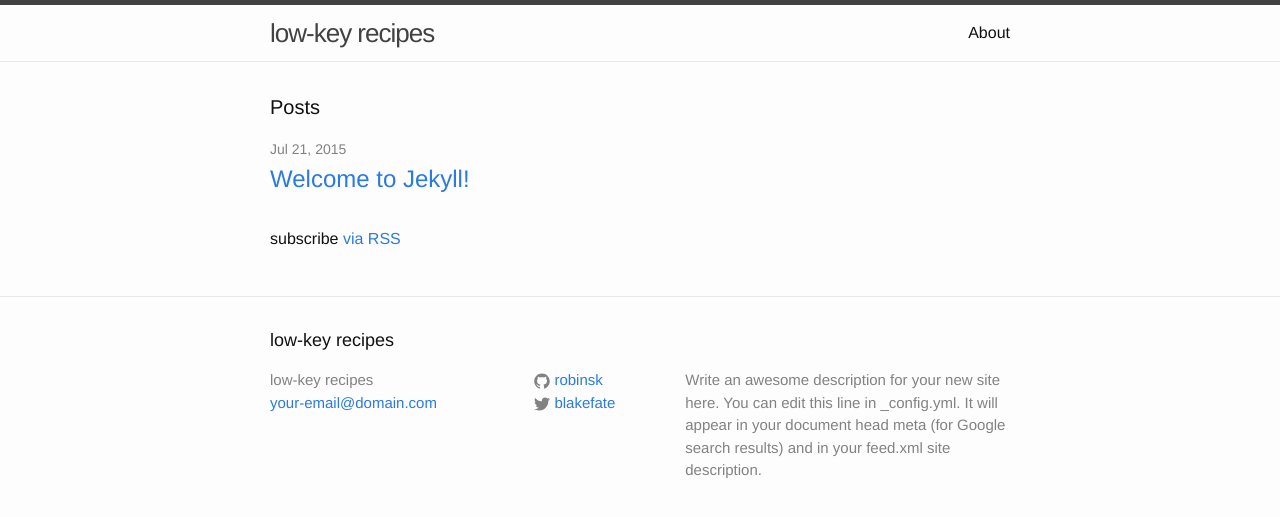
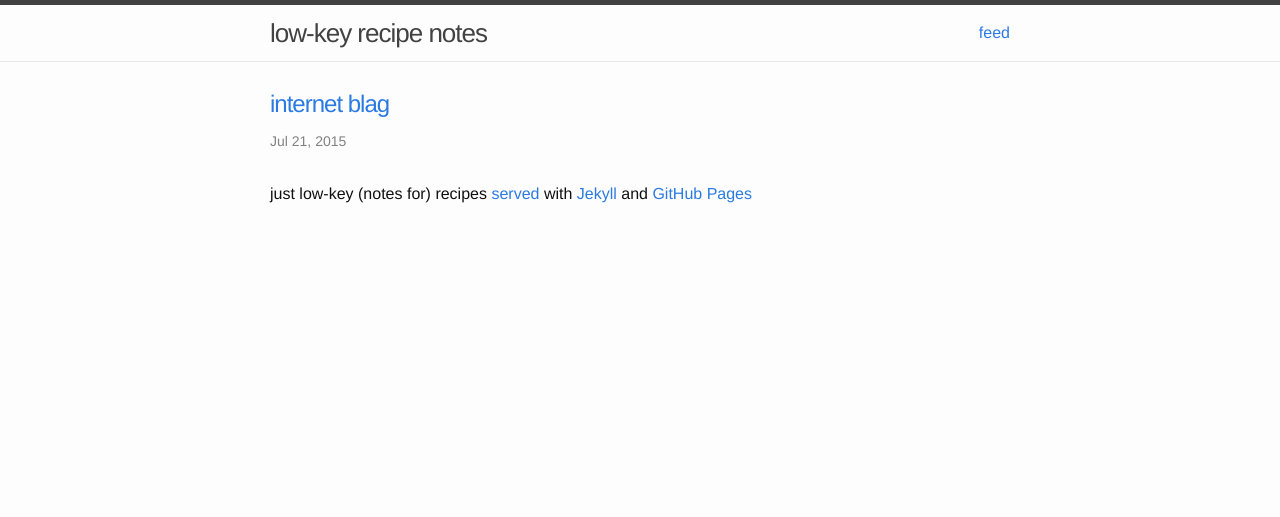
Before and after one commit to robinsk/recipes, a Jekyll site: the page built from index.html, in a window 1280 px wide. Shown: the top 517 px of the page. Built offline with Jekyll 4.4.1, drawn with Linux system fonts in a browser that asks for light colours.

Commit message:
Make it mine

```diff
--- a/_config.yml
+++ b/_config.yml
@@ -1,14 +1,7 @@
 # Site settings
-title: low-key recipes
-email: your-email@domain.com
-description: > # this means to ignore newlines until "baseurl:"
-  Write an awesome description for your new site here. You can edit this
-  line in _config.yml. It will appear in your document head meta (for
-  Google search results) and in your feed.xml site description.
-baseurl: "/recipes/" # the subpath of your site, e.g. /blog/
-url: "http://robinsk.github.io" # the base hostname & protocol for your site
-twitter_username: blakefate
-github_username:  robinsk
+title: low-key recipe notes
+baseurl: "/recipes"
+url: "http://robinsk.github.io"
 
 # Build settings
 markdown: kramdown
--- a/_includes/footer.html
+++ /dev/null
@@ -1,55 +0,0 @@
-<footer class="site-footer">
-
-  <div class="wrapper">
-
-    <h2 class="footer-heading">{{ site.title }}</h2>
-
-    <div class="footer-col-wrapper">
-      <div class="footer-col  footer-col-1">
-        <ul class="contact-list">
-          <li>{{ site.title }}</li>
-          <li><a href="mailto:{{ site.email }}">{{ site.email }}</a></li>
-        </ul>
-      </div>
-
-      <div class="footer-col  footer-col-2">
-        <ul class="social-media-list">
-          {% if site.github_username %}
-          <li>
-            <a href="https://github.com/{{ site.github_username }}">
-              <span class="icon  icon--github">
-                <svg viewBox="0 0 16 16">
-                  <path fill="#828282" d="M7.999,0.431c-4.285,0-7.76,3.474-7.76,7.761 c0,3.428,2.223,6.337,5.307,7.363c0.388,0.071,0.53-0.168,0.53-0.374c0-0.184-0.007-0.672-0.01-1.32 c-2.159,0.469-2.614-1.04-2.614-1.04c-0.353-0.896-0.862-1.135-0.862-1.135c-0.705-0.481,0.053-0.472,0.053-0.472 c0.779,0.055,1.189,0.8,1.189,0.8c0.692,1.186,1.816,0.843,2.258,0.645c0.071-0.502,0.271-0.843,0.493-1.037 C4.86,11.425,3.049,10.76,3.049,7.786c0-0.847,0.302-1.54,0.799-2.082C3.768,5.507,3.501,4.718,3.924,3.65 c0,0,0.652-0.209,2.134,0.796C6.677,4.273,7.34,4.187,8,4.184c0.659,0.003,1.323,0.089,1.943,0.261 c1.482-1.004,2.132-0.796,2.132-0.796c0.423,1.068,0.157,1.857,0.077,2.054c0.497,0.542,0.798,1.235,0.798,2.082 c0,2.981-1.814,3.637-3.543,3.829c0.279,0.24,0.527,0.713,0.527,1.437c0,1.037-0.01,1.874-0.01,2.129 c0,0.208,0.14,0.449,0.534,0.373c3.081-1.028,5.302-3.935,5.302-7.362C15.76,3.906,12.285,0.431,7.999,0.431z"/>
-                </svg>
-              </span>
-
-              <span class="username">{{ site.github_username }}</span>
-            </a>
-          </li>
-          {% endif %}
-
-          {% if site.twitter_username %}
-          <li>
-            <a href="https://twitter.com/{{ site.twitter_username }}">
-              <span class="icon  icon--twitter">
-                <svg viewBox="0 0 16 16">
-                  <path fill="#828282" d="M15.969,3.058c-0.586,0.26-1.217,0.436-1.878,0.515c0.675-0.405,1.194-1.045,1.438-1.809
-                  c-0.632,0.375-1.332,0.647-2.076,0.793c-0.596-0.636-1.446-1.033-2.387-1.033c-1.806,0-3.27,1.464-3.27,3.27 c0,0.256,0.029,0.506,0.085,0.745C5.163,5.404,2.753,4.102,1.14,2.124C0.859,2.607,0.698,3.168,0.698,3.767 c0,1.134,0.577,2.135,1.455,2.722C1.616,6.472,1.112,6.325,0.671,6.08c0,0.014,0,0.027,0,0.041c0,1.584,1.127,2.906,2.623,3.206 C3.02,9.402,2.731,9.442,2.433,9.442c-0.211,0-0.416-0.021-0.615-0.059c0.416,1.299,1.624,2.245,3.055,2.271 c-1.119,0.877-2.529,1.4-4.061,1.4c-0.264,0-0.524-0.015-0.78-0.046c1.447,0.928,3.166,1.469,5.013,1.469 c6.015,0,9.304-4.983,9.304-9.304c0-0.142-0.003-0.283-0.009-0.423C14.976,4.29,15.531,3.714,15.969,3.058z"/>
-                </svg>
-              </span>
-
-              <span class="username">{{ site.twitter_username }}</span>
-            </a>
-          </li>
-          {% endif %}
-        </ul>
-      </div>
-
-      <div class="footer-col  footer-col-3">
-        <p class="text">{{ site.description }}</p>
-      </div>
-    </div>
-
-  </div>
-
-</footer>
--- a/_includes/head.html
+++ /dev/null
@@ -1,11 +0,0 @@
-<head>
-    <meta charset="utf-8">
-    <meta name="viewport" content="width=device-width initial-scale=1" />
-    <meta http-equiv="X-UA-Compatible" content="IE=edge">
-
-    <title>{% if page.title %}{{ page.title }}{% else %}{{ site.title }}{% endif %}</title>
-    <meta name="description" content="{{ site.description }}">
-
-    <link rel="stylesheet" href="{{ "/css/main.css" | prepend: site.baseurl }}">
-    <link rel="canonical" href="{{ page.url | replace:'index.html','' | prepend: site.baseurl | prepend: site.url }}">
-</head>
--- a/_includes/header.html
+++ /dev/null
@@ -1,27 +0,0 @@
-<header class="site-header">
-
-  <div class="wrapper">
-
-    <a class="site-title" href="{{ site.baseurl }}/">{{ site.title }}</a>
-
-    <nav class="site-nav">
-      <a href="#" class="menu-icon">
-        <svg viewBox="0 0 18 15">
-          <path fill="#424242" d="M18,1.484c0,0.82-0.665,1.484-1.484,1.484H1.484C0.665,2.969,0,2.304,0,1.484l0,0C0,0.665,0.665,0,1.484,0 h15.031C17.335,0,18,0.665,18,1.484L18,1.484z"/>
-          <path fill="#424242" d="M18,7.516C18,8.335,17.335,9,16.516,9H1.484C0.665,9,0,8.335,0,7.516l0,0c0-0.82,0.665-1.484,1.484-1.484 h15.031C17.335,6.031,18,6.696,18,7.516L18,7.516z"/>
-          <path fill="#424242" d="M18,13.516C18,14.335,17.335,15,16.516,15H1.484C0.665,15,0,14.335,0,13.516l0,0 c0-0.82,0.665-1.484,1.484-1.484h15.031C17.335,12.031,18,12.696,18,13.516L18,13.516z"/>
-        </svg>
-      </a>
-
-      <div class="trigger">
-        {% for page in site.pages %}
-          {% if page.title %}
-          <a class="page-link" href="{{ page.url | prepend: site.baseurl }}">{{ page.title }}</a>
-          {% endif %}
-        {% endfor %}
-      </div>
-    </nav>
-
-  </div>
-
-</header>
--- a/_layouts/default.html
+++ b/_layouts/default.html
@@ -1,11 +1,42 @@
 <!DOCTYPE html>
 <html>
 
-  {% include head.html %}
+  <head>
+    <meta charset="utf-8">
+    <meta name="viewport" content="width=device-width initial-scale=1" />
+    <meta http-equiv="X-UA-Compatible" content="IE=edge">
+
+    <title>{% if page.title %}{{ page.title }} | {{ site.title }}{% else %}{{ site.title }}{% endif %}</title>
+
+    <link rel="stylesheet" href="{{ "/css/main.css" | prepend: site.baseurl }}">
+    <link rel="canonical" href="{{ page.url | replace:'index.html','' | prepend: site.baseurl | prepend: site.url }}">
+  </head>
 
   <body>
 
-    {% include header.html %}
+    <header class="site-header">
+      <div class="wrapper">
+        <a class="site-title" href="{{ site.baseurl }}/">{{ site.title }}</a>
+        <nav class="site-nav">
+          <a href="#" class="menu-icon">
+            <svg viewBox="0 0 18 15">
+              <path fill="#424242" d="M18,1.484c0,0.82-0.665,1.484-1.484,1.484H1.484C0.665,2.969,0,2.304,0,1.484l0,0C0,0.665,0.665,0,1.484,0 h15.031C17.335,0,18,0.665,18,1.484L18,1.484z"/>
+              <path fill="#424242" d="M18,7.516C18,8.335,17.335,9,16.516,9H1.484C0.665,9,0,8.335,0,7.516l0,0c0-0.82,0.665-1.484,1.484-1.484 h15.031C17.335,6.031,18,6.696,18,7.516L18,7.516z"/>
+              <path fill="#424242" d="M18,13.516C18,14.335,17.335,15,16.516,15H1.484C0.665,15,0,14.335,0,13.516l0,0 c0-0.82,0.665-1.484,1.484-1.484h15.031C17.335,12.031,18,12.696,18,13.516L18,13.516z"/>
+            </svg>
+          </a>
+          <div class="trigger">
+            {% for page in site.pages %}
+              {% if page.title %}
+              <a class="page-link" href="{{ page.url | prepend: site.baseurl }}">{{ page.title }}</a>
+              {% endif %}
+            {% endfor %}
+            <a href="{{ "/feed.xml" | prepend: site.baseurl }}">feed</a>
+          </div>
+        </nav>
+      </div>
+    </header>
+
 
     <div class="page-content">
       <div class="wrapper">
@@ -13,7 +44,7 @@
       </div>
     </div>
 
-    {% include footer.html %}
+    {% include analytics.html %}
 
   </body>
 
--- a/index.html
+++ b/index.html
@@ -4,20 +4,22 @@ layout: default
 
 <div class="home">
 
-  <h1 class="page-heading">Posts</h1>
-
   <ul class="post-list">
     {% for post in site.posts %}
-      <li>
-        <span class="post-meta">{{ post.date | date: "%b %-d, %Y" }}</span>
 
-        <h2>
-          <a class="post-link" href="{{ post.url | prepend: site.baseurl }}">{{ post.title }}</a>
-        </h2>
-      </li>
+      <div class="post">
+
+        <header class="post-header">
+          <h2 class="post-title"><a class="post-link" href="{{ post.url | prepend: site.baseurl }}">{{ post.title }}</a></h2>
+          <p class="post-meta">{{ post.date | date: "%b %-d, %Y" }}{% if post.author %} • {{ post.author }}{% endif %}{% if post.meta %} • {{ post.meta }}{% endif %}</p>
+        </header>
+
+        <article class="post-content">
+          {{ post.content }}
+        </article>
+
+      </div>
     {% endfor %}
   </ul>
 
-  <p class="rss-subscribe">subscribe <a href="{{ "/feed.xml" | prepend: site.baseurl }}">via RSS</a></p>
-
 </div>
```
Also changed, not shown: _posts/2015-07-21-internet-blag.md (added, +12 -0 lines), _posts/2015-07-21-welcome-to-jekyll.markdown (deleted, +0 -25 lines), about.md (deleted, +0 -11 lines).
